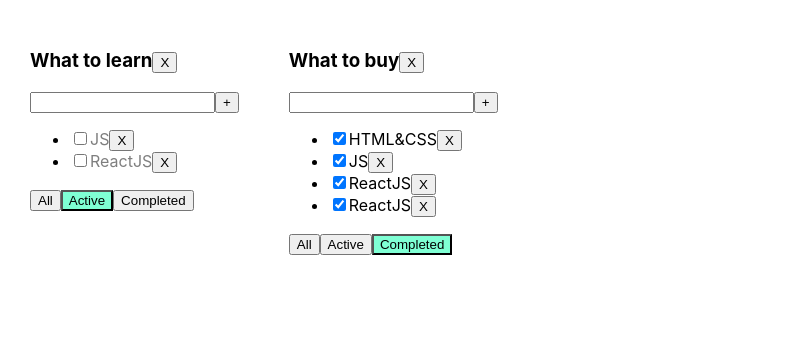
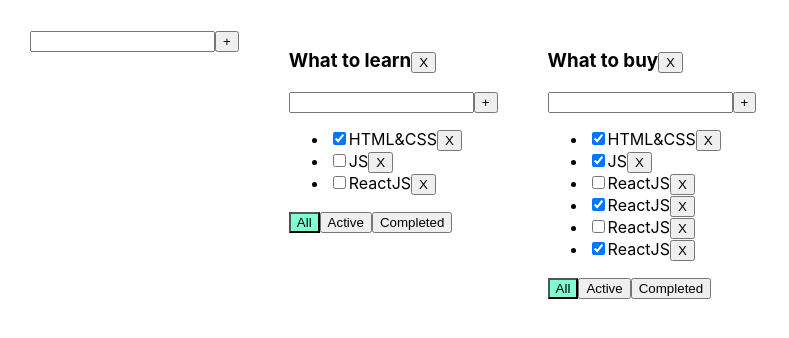
Before and after one commit to DenisEgorenko/todolist, a React (Create React App) app: page / in a window 1280 px wide. Shown: the top 338 px of the page, without its empty margins (0-789 px from the left). Built offline with nearby package versions, Linux system fonts and the light colour scheme.

Commit message:
6 lesson

```diff
--- a/src/App.css
+++ b/src/App.css
@@ -23,7 +23,3 @@
 .active-filter{
   background-color: aquamarine;
 }
-
-.is-done{
-  opacity: 0.5;
-}
--- a/src/App.tsx
+++ b/src/App.tsx
@@ -2,6 +2,7 @@ import React, {useState} from 'react';
 import './App.css';
 import ToDoList, {TaskType} from './Components/ToDoList';
 import {v1} from 'uuid';
+import AddItemForm from './Components/AddItemForm';
 
 
 export type filterValuesType = 'all' | 'active' | 'completed'
@@ -12,6 +13,10 @@ type toDoListType = {
     filter: filterValuesType
 }
 
+type TasksStateType = {
+    [key: string]: Array<TaskType>
+}
+
 function App() {
 
     let toDoList1 = v1()
@@ -19,11 +24,11 @@ function App() {
 
 
     let [toDoLists, setToDoLists] = useState<Array<toDoListType>>([
-        {id: toDoList1, title: 'What to learn', filter: 'active'},
-        {id: toDoList2, title: 'What to buy', filter: 'completed'}
+        {id: toDoList1, title: 'What to learn', filter: 'all'},
+        {id: toDoList2, title: 'What to buy', filter: 'all'}
     ])
 
-    let [allTasks, setAllTasks] = useState({
+    let [allTasks, setAllTasks] = useState<TasksStateType>({
             [toDoList1]: [
                 {id: v1(), title: 'HTML&CSS', isDone: true},
                 {id: v1(), title: 'JS', isDone: false},
@@ -40,7 +45,7 @@ function App() {
         }
     )
 
-    const [error, setError] = useState<boolean>(false)
+
 
     function removeTask(listId: string, id: string) {
         allTasks[listId] = allTasks[listId].filter(t => t.id !== id)
@@ -82,8 +87,37 @@ function App() {
         setAllTasks({...allTasks})
     }
 
+
+    const addToDoList = (value: string) => {
+        const newId = v1()
+        const newToDo:toDoListType = {id: newId, title: value, filter: 'all'}
+        setToDoLists([newToDo, ...toDoLists])
+        setAllTasks({...allTasks, [newId]:[]})
+    }
+
+    const changeTitle = (listId: string, taskId: string, title: string) => {
+        let changedTask = allTasks[listId].find(task => task.id === taskId)
+        if(changedTask){
+            changedTask.title = title
+            setAllTasks({...allTasks})
+        }
+
+    }
+
+    const changeListTitle = (listId: string, title: string) => {
+        let list = toDoLists.find(list=>list.id===listId)
+
+        if (list){
+            list.title = title
+            setToDoLists([...toDoLists])
+        }
+    }
+
     return (
         <div className="App">
+
+            <AddItemForm addItem={addToDoList}/>
+
             {toDoLists.map(list => {
 
                     let tasksForToDoList = allTasks[list.id];
@@ -102,10 +136,10 @@ function App() {
                         changeFilter={changeFilter}
                         addTask={addTask}
                         changeStatus={changeStatus}
-                        error={error}
-                        setError={setError}
                         filter={list.filter}
                         removeToDoList={removeToDoList}
+                        changeTitle={changeTitle}
+                        changeListTitle={changeListTitle}
                     />
                 }
             )}
--- /dev/null
+++ b/src/Components/AddItemForm.tsx
@@ -0,0 +1,57 @@
+import React, {ChangeEvent, KeyboardEvent, useState} from 'react';
+
+type AddItemFormProps = {
+    addItem: (value: string) => void,
+}
+
+function AddItemForm(props: AddItemFormProps) {
+
+    const [inputValue, setInputValue] = useState('')
+    const [error, setError] = useState<boolean>(false)
+
+    const onChangeHandler = (e: ChangeEvent<HTMLInputElement>) => {
+        setError(false)
+        setInputValue(e.currentTarget.value)
+    }
+
+    const onKeyPressHandler = (e: KeyboardEvent<HTMLInputElement>) => {
+        if (e.key === 'Enter') {
+            props.addItem(inputValue)
+            setInputValue('')
+
+        }
+    };
+
+    const addTask = (inputValue: string) => {
+        if (inputValue.trim() !== '') {
+            props.addItem(inputValue.trim())
+            setError(false)
+            setInputValue('')
+        } else {
+            setInputValue('')
+            setError(true)
+        }
+    }
+
+    return (
+        <div>
+            <input
+                value={inputValue}
+                onChange={(e) => onChangeHandler(e)}
+                onKeyPress={(e) => onKeyPressHandler(e)}
+                className={error ? 'error' : ''}
+            />
+            <button onClick={() => {
+                addTask(inputValue)
+            }}>+
+            </button>
+
+            <div className={error ? 'error-message' : 'none-error'}>
+                Field Is Required
+            </div>
+        </div>
+    )
+}
+
+
+export default AddItemForm
--- /dev/null
+++ b/src/Components/EditableSpan.tsx
@@ -0,0 +1,34 @@
+import React, {ChangeEvent, useState} from 'react';
+
+type EditableSpanProps = {
+    title: string;
+    changeTitle: (title: string) => void
+}
+
+function EditableSpan(props: EditableSpanProps) {
+
+    const [editMode, setEditMode] = useState(false)
+    const [title, setTitle] = useState('')
+
+    const activateEditMode = () => {
+        setEditMode(true)
+        setTitle(props.title)
+    }
+    const activateViewMode = () => {
+        setEditMode(false)
+        props.changeTitle(title)
+    }
+
+
+    const onChangeInputHandler = (e: ChangeEvent<HTMLInputElement>) => setTitle(e.currentTarget.value)
+
+
+
+    return (
+        editMode
+            ? <input onChange={onChangeInputHandler} onBlur={activateViewMode} value={title} autoFocus/>
+            : <span onDoubleClick={activateEditMode}>{props.title}</span>
+    )
+}
+
+export default EditableSpan
--- a/src/Components/ToDoList.tsx
+++ b/src/Components/ToDoList.tsx
@@ -1,5 +1,7 @@
-import React, {ChangeEvent, KeyboardEvent, ChangeEventHandler, useState} from 'react';
+import React, {ChangeEvent} from 'react';
 import {filterValuesType} from '../App';
+import AddItemForm from './AddItemForm';
+import EditableSpan from './EditableSpan';
 
 
 export type TaskType = {
@@ -11,44 +13,20 @@ export type TaskType = {
 type ToDoListPropsType = {
     id: string,
     title: string,
-    error: boolean,
     filter: string,
     tasks: Array<TaskType>,
     removeTask: (listId: string, id: string) => void,
     addTask: (listId: string, value: string) => void,
     changeFilter: (value: filterValuesType, toDoListId: string) => void,
     changeStatus: (listId: string, id: string, isDone: boolean) => void,
-    setError: (error: boolean) => void,
-    removeToDoList: (listId: string)=>void
+    removeToDoList: (listId: string) => void,
+    changeTitle: (listId: string, taskId: string, title: string) => void
+    changeListTitle: (listId: string, title: string) => void
 }
 
 
 function ToDoList(props: ToDoListPropsType) {
-    const [inputValue, setInputValue] = useState('')
 
-    const onChangeHandler = (e: ChangeEvent<HTMLInputElement>) => {
-        props.setError(false)
-        setInputValue(e.currentTarget.value)
-    }
-    const onKeyPressHandler = (e: KeyboardEvent<HTMLInputElement>) => {
-        if (e.charCode === 13) {
-            props.addTask(props.id, inputValue)
-            setInputValue('')
-
-        }
-    };
-
-    const addTask = (inputValue: string) => {
-        if (inputValue.trim() !== '') {
-            props.addTask(props.id, inputValue.trim())
-            props.setError(false)
-            setInputValue('')
-        } else {
-            setInputValue('')
-            props.setError(true)
-        }
-
-    }
 
     const onAllClickHandler = () => {
         props.changeFilter('all', props.id)
@@ -64,26 +42,23 @@ function ToDoList(props: ToDoListPropsType) {
         props.removeToDoList(props.id)
     }
 
+    const addTask = (value: string) => {
+        props.addTask(props.id, value)
+    }
+
+    const changeListTitle = (title: string) => {
+        props.changeListTitle(props.id, title)
+    }
+
+
     return (
         <div>
-            <h3>{props.title}<button onClick={removeToDoList}>X
-            </button></h3>
-            <div>
-                <input
-                    value={inputValue}
-                    onChange={(e) => onChangeHandler(e)}
-                    onKeyPress={(e) => onKeyPressHandler(e)}
-                    className={props.error ? 'error' : ''}
-                />
-                <button onClick={() => {
-                    addTask(inputValue)
-                }}>+
-                </button>
+            <h3>
+                <EditableSpan title={props.title} changeTitle={changeListTitle}/>
+                <button onClick={removeToDoList}>X</button>
+            </h3>
 
-                <div className={props.error ? 'error-message' : 'none-error'}>
-                    Field Is Required
-                </div>
-            </div>
+            <AddItemForm addItem={addTask}/>
 
             <ul>
                 {
@@ -97,10 +72,17 @@ function ToDoList(props: ToDoListPropsType) {
                                 props.removeTask(props.id, task.id)
                             }
 
+                            const changeTitle = (title: string) => {
+                                props.changeTitle(props.id, task.id, title)
+                            }
+
                             return <li key={task.id}>
                                 <input type="checkbox" checked={task.isDone}
                                        onChange={onStatusChangeHandler}/>
-                                <span className={!task.isDone ? 'is-done' : ''}>{task.title}</span>
+
+                                <EditableSpan changeTitle={changeTitle}
+                                              title={task.title}/>
+
                                 <button onClick={removeClickHandler}>X
                                 </button>
                             </li>
@@ -123,4 +105,5 @@ function ToDoList(props: ToDoListPropsType) {
     )
 }
 
+
 export default ToDoList
```
